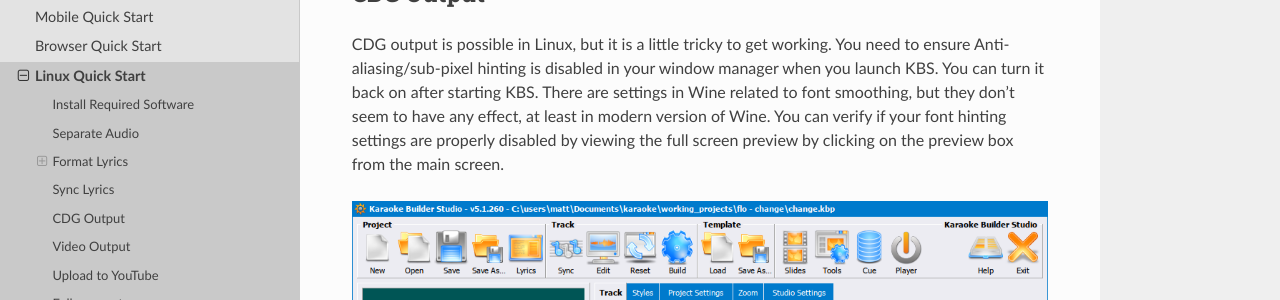
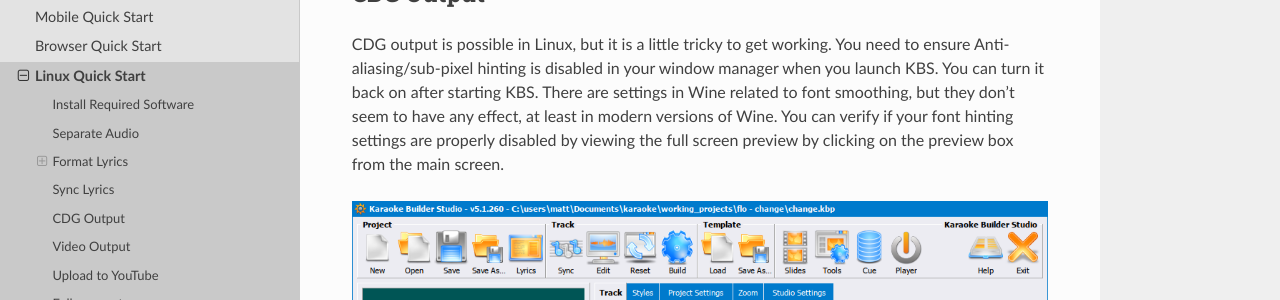
Before and after one commit to diveBarKaraoke/divebar_karaoke_creation_guide, a Sphinx documentation site: the page built from docs/qs-linux.rst, in a window 1280 px wide and 900 px high, scrolled down 5954 px. Shown: the part 223-523 px from the top of the window. Built offline with Sphinx 7.4.7 and the Read the Docs theme 2.0.0, drawn with Linux system fonts in a browser that asks for light colours; some of the changed text lies outside the part shown.

Commit message:
Clarify KBS Linux CDG a bit more

```diff
--- a/docs/qs-linux.rst
+++ b/docs/qs-linux.rst
@@ -26,7 +26,7 @@ Wine is likely to be your default handler for .exe, so you can probably just dou
 CDG Output
 ----------
 
-CDG output is possible in Linux, but it is a little tricky to get working. You need to ensure Anti-aliasing/sub-pixel hinting is disabled in your window manager when you launch KBS. You can turn it back on after starting KBS. There are settings in Wine related to font smoothing, but they don't seem to have any effect, at least in modern version of Wine. You can verify if your font hinting settings are properly disabled by viewing the full screen preview by clicking on the preview box from the main screen.
+CDG output is possible in Linux, but it is a little tricky to get working. You need to ensure Anti-aliasing/sub-pixel hinting is disabled in your window manager when you launch KBS. You can turn it back on after starting KBS. There are settings in Wine related to font smoothing, but they don't seem to have any effect, at least in modern versions of Wine. You can verify if your font hinting settings are properly disabled by viewing the full screen preview by clicking on the preview box from the main screen.
 
 .. image:: images/qs-kbs-fullscreen-1.png
    :alt: Screenshot of KBS main window, showing magnifying glass cursor over preview box
```
Also changed, not shown: other parts of docs/qs-linux.rst (+1 -1 lines).
